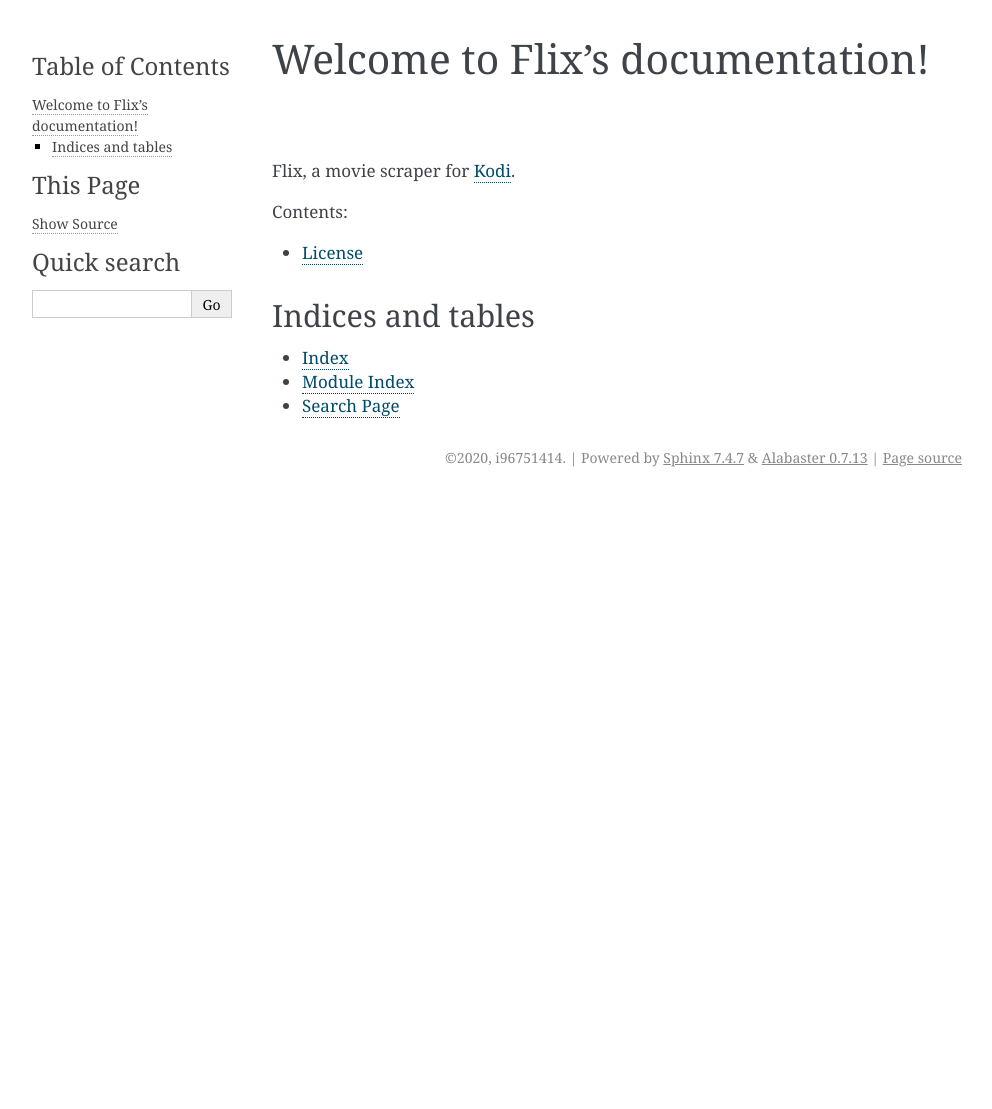
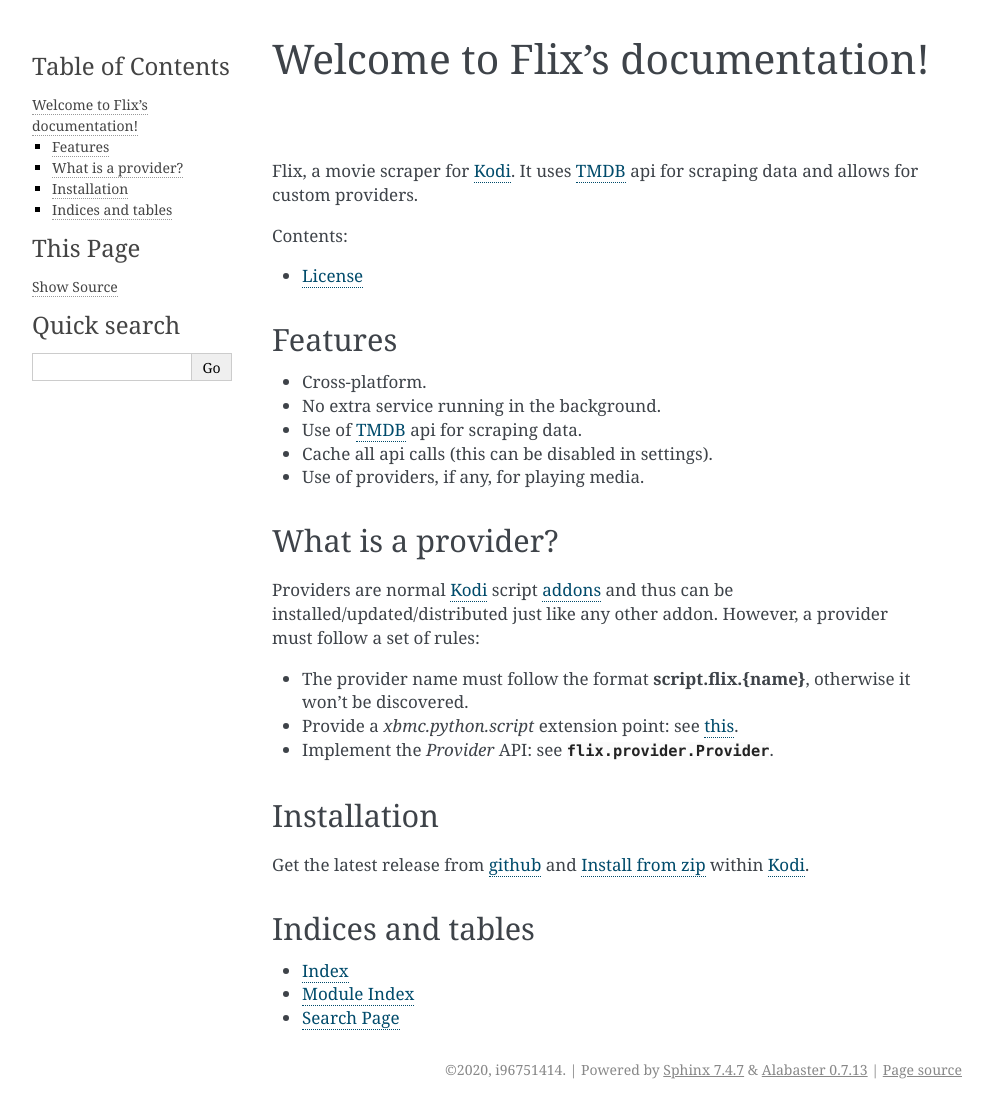
Before and after one commit to i96751414/plugin.video.flix, a Sphinx documentation site: the page built from docs/source/index.rst, in a window 1280 px wide. Shown: the whole page, without its empty margins (148-1140 px from the left). Built offline with Sphinx 7.4.7, drawn with Linux system fonts in a browser that asks for light colours; pages that are not in the unit, such as notebooks, are missing from menus; before the commit the page ends 900 px from its top, so only the background shows below that.

Commit message:
Update docs

```diff
--- a/docs/source/index.rst
+++ b/docs/source/index.rst
@@ -1,9 +1,10 @@
 Welcome to Flix's documentation!
 ================================
 
-Flix, a movie scraper for `Kodi`_.
+Flix, a movie scraper for `Kodi`_. It uses `TMDB`_ api for scraping data and allows for custom providers.
 
 .. _Kodi: https://kodi.tv
+.. _TMDB: https://www.themoviedb.org/
 
 .. toctree::
    :maxdepth: 2
@@ -12,6 +13,30 @@
    license
    flix_api
 
+Features
+--------
+
+- Cross-platform.
+- No extra service running in the background.
+- Use of `TMDB`_ api for scraping data.
+- Cache all api calls (this can be disabled in settings).
+- Use of providers, if any, for playing media.
+
+What is a provider?
+-------------------
+
+Providers are normal `Kodi`_ script `addons <https://kodi.wiki/view/Add-ons>`_ and thus can be installed/updated/distributed just like any other addon.
+However, a provider must follow a set of rules:
+
+- The provider name must follow the format **script.flix.{name}**, otherwise it won't be discovered.
+- Provide a `xbmc.python.script` extension point: see `this <https://kodi.wiki/view/HOW-TO:Script_addon>`_.
+- Implement the `Provider` API: see :class:`flix.provider.Provider`.
+
+Installation
+------------
+
+Get the latest release from `github <https://github.com/i96751414/plugin.video.flix/archive/master.zip>`_ and `Install from zip <https://kodi.wiki/view/Add-on_manager#How_to_install_from_a_ZIP_file>`_ within Kodi_.
+
 Indices and tables
 ------------------
 
```
